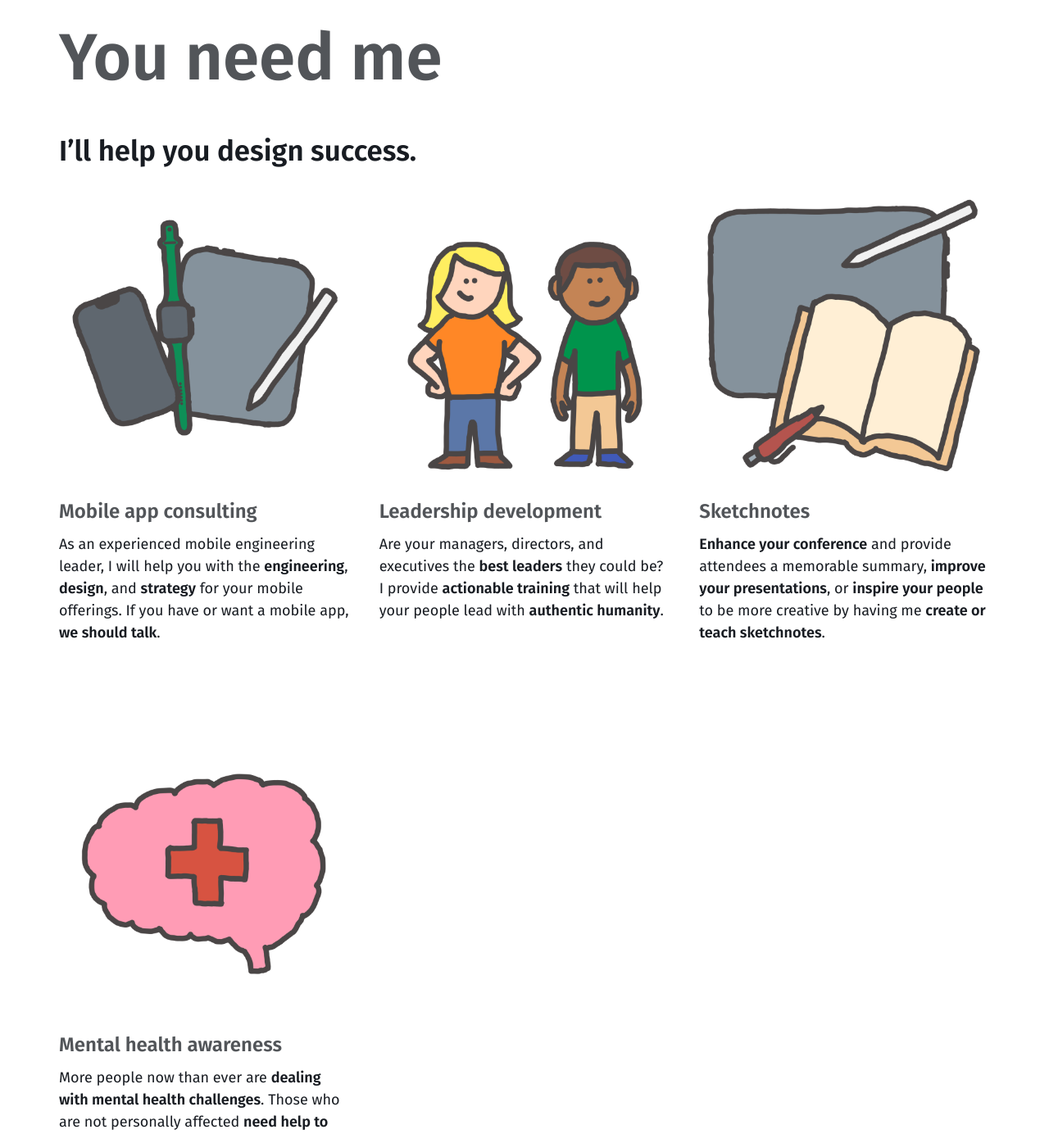
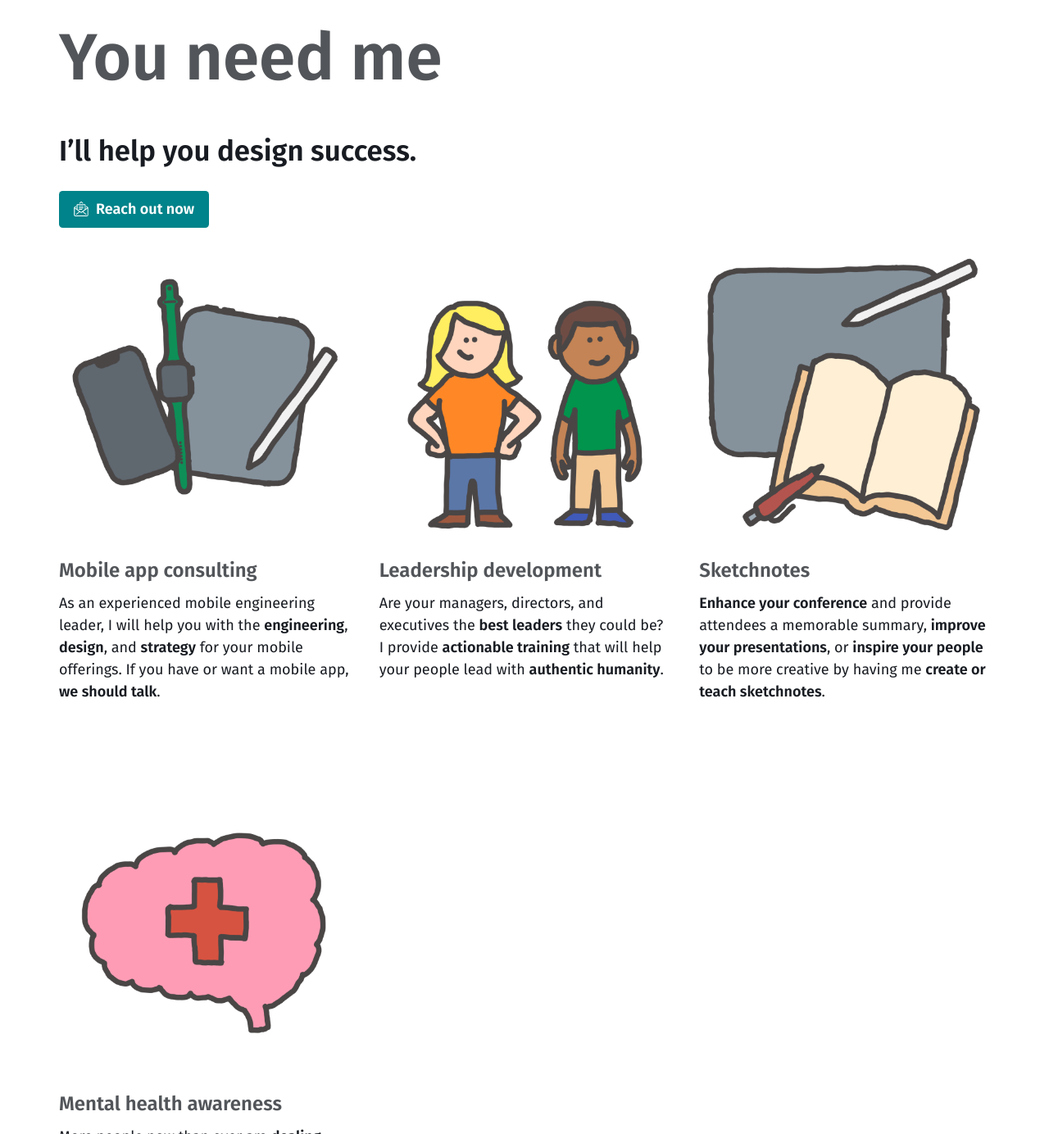
Before and after one commit to bsn-design/bsn-design.github.io, a Jekyll site: the page built from index.html, in a window 1280 px wide and 1400 px high, scrolled down 1083 px, cut to the strip 16-1400 px from the top of the window. Shown: the whole strip at 82% size. Built offline with Jekyll 4.4.1, drawn with Linux system fonts in a browser that asks for light colours; some of the changed text lies outside the part shown.

Commit message:
Add and adjust CTAs

```diff
--- a/index.html
+++ b/index.html
@@ -5,6 +5,8 @@
 ---
 
 <h2>I’ll help you design success.</h2>
+
+<p><a href="mailto:BSN%20Design%20%3Cinfo%40bsn.design%3E?subject=I%20would%20like%20to%20hire%20BSN%20Design" class="btn"><span class="icon">{% include icon-email.svg %}</span>Reach out now</a></p>
 
 <div class="entries-grid">
     <div class="entry">
@@ -32,7 +34,7 @@
     </div>
 </div>
 
-<p><a href="mailto:BSN%20Design%20%3Cinfo%40bsn.design%3E?subject=I%20would%20like%20to%20hire%20BSN%20Design" class="btn"><span class="icon">{% include icon-email.svg %}</span>Reach out now</a></p>
+<p><a href="/scheduling/" class="btn"><span class="icon">{% include icon-calendar.svg %}</span>Book some time</a></p>
 
 <div class="entry-content">
     <h2>My work</h2>
```
